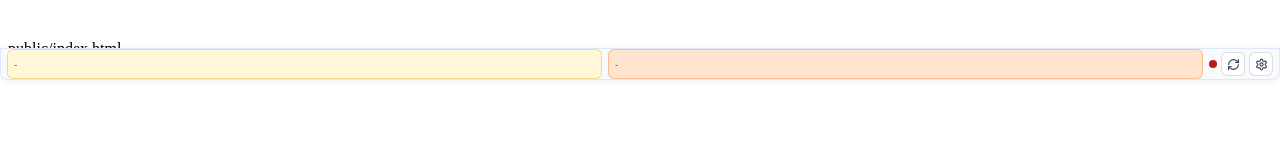
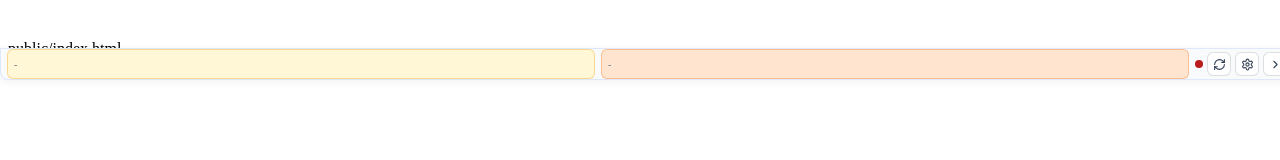
Before and after one commit to lanzoninicola/amm-saipos-extension, a React (Vite) app: page / in a window 1280 px wide. Shown: the top 160 px of the page. Built offline with nearby package versions, Linux system fonts and the light colour scheme.

Commit message:
expander e recolher

```diff
--- a/src/inject-kds-sync.tsx
+++ b/src/inject-kds-sync.tsx
@@ -1,5 +1,5 @@
 import React, { useEffect, useRef, useState } from "react";
-import { Banknote, Bike, Check, CreditCard, Loader2, Package, RefreshCw, Settings, Wallet } from "lucide-react";
+import { Banknote, Bike, Check, ChevronLeft, ChevronRight, CreditCard, Loader2, Package, RefreshCw, Settings, Wallet } from "lucide-react";
 import ReactDOM from "react-dom/client";
 import { createPortal } from "react-dom";
 import { fieldStyle, inputStyle, labelStyle } from "./common/inject-ui-common";
@@ -22,6 +22,7 @@ const KDS_PATCH_ORDER_STATUS_MESSAGE = "KDS_PATCH_ORDER_STATUS";
 const KDS_QUEUE_BAR_MOUNT_ID = "amodomio-kds-queue-bar-root";
 const KDS_QUEUE_BAR_SPACER_ID = "amodomio-kds-queue-bar-spacer";
 const DEFAULT_KDS_QUEUE_READ_ENDPOINT = "https://amodomio.com.br/api/kds/orders";
+const KDS_QUEUE_BAR_COLLAPSED_KEY = "amodomio-kds-queue-bar-collapsed";
 
 const commandContactByCard = new Map<string, { customerName: string; customerPhone: string }>();
 
@@ -475,6 +476,8 @@ function KdsQueueTopBar() {
     const [topOffset, setTopOffset] = useState(48);
     const [headerLeft, setHeaderLeft] = useState(0);
     const [headerWidth, setHeaderWidth] = useState<number | null>(null);
+    const [suspendedByOverlay, setSuspendedByOverlay] = useState(false);
+    const [collapsed, setCollapsed] = useState(() => readStorage(KDS_QUEUE_BAR_COLLAPSED_KEY) === "1");
     const [configOpen, setConfigOpen] = useState(false);
     const [cfgEndpoint, setCfgEndpoint] = useState("");
     const [cfgApiKey, setCfgApiKey] = useState("");
@@ -506,7 +509,62 @@ function KdsQueueTopBar() {
     }, []);
 
     useEffect(() => {
-        const BAR_HEIGHT = 30;
+        writeStorage(KDS_QUEUE_BAR_COLLAPSED_KEY, collapsed ? "1" : "");
+        const spacer = document.getElementById(KDS_QUEUE_BAR_SPACER_ID) as HTMLDivElement | null;
+        if (spacer) spacer.style.height = collapsed ? "0px" : "32px";
+        if (collapsed) setConfigOpen(false);
+    }, [collapsed]);
+
+    useEffect(() => {
+        const isVisible = (el: Element | null): el is HTMLElement => {
+            if (!(el instanceof HTMLElement)) return false;
+            const style = window.getComputedStyle(el);
+            if (style.display === "none" || style.visibility === "hidden" || Number(style.opacity) === 0) return false;
+            const rect = el.getBoundingClientRect();
+            return rect.width > 0 && rect.height > 0;
+        };
+
+        const hasBlockingOverlay = () => {
+            const selectors = [
+                "uib-modal-window",
+                ".modal.in",
+                ".modal.show",
+                ".modal.fade.in",
+                ".sweet-alert",
+                ".swal2-container",
+                "[role='dialog']",
+                ".dialog",
+                ".popover:has(input), .popover:has(textarea)"
+            ];
+            for (const selector of selectors) {
+                const nodes = document.querySelectorAll(selector);
+                for (const node of nodes) {
+                    if (!isVisible(node)) continue;
+                    const rect = (node as HTMLElement).getBoundingClientRect();
+                    if (rect.width < 200 || rect.height < 80) continue;
+                    return true;
+                }
+            }
+            return false;
+        };
+
+        const update = () => setSuspendedByOverlay(hasBlockingOverlay());
+        update();
+
+        const obs = new MutationObserver(() => update());
+        obs.observe(document.body, { childList: true, subtree: true, attributes: true, attributeFilter: ["class", "style"] });
+        window.addEventListener("resize", update);
+        window.addEventListener("scroll", update, { passive: true });
+
+        return () => {
+            obs.disconnect();
+            window.removeEventListener("resize", update);
+            window.removeEventListener("scroll", update);
+        };
+    }, []);
+
+    useEffect(() => {
+        const BAR_HEIGHT = collapsed ? 0 : 30;
         const updateHeaderAnchor = () => {
             const headerEl =
                 document.querySelector<HTMLElement>("#header") ||
@@ -533,7 +591,7 @@ function KdsQueueTopBar() {
             window.removeEventListener("scroll", updateHeaderAnchor);
             window.clearInterval(timer);
         };
-    }, []);
+    }, [collapsed]);
 
     useEffect(() => {
         let cancelled = false;
@@ -664,9 +722,12 @@ function KdsQueueTopBar() {
                 top: topOffset,
                 left: headerLeft,
                 width: headerWidth ? `${headerWidth}px` : "100vw",
-                zIndex: 2147483000,
+                zIndex: suspendedByOverlay ? 1 : 2147483000,
                 padding: 0,
-                pointerEvents: "none"
+                pointerEvents: suspendedByOverlay ? "none" : "none",
+                opacity: suspendedByOverlay ? 0 : 1,
+                transform: suspendedByOverlay ? "translateY(-6px)" : "translateY(0)",
+                transition: "opacity 140ms ease, transform 140ms ease"
             }}
         >
             <div
@@ -675,25 +736,40 @@ function KdsQueueTopBar() {
                     border: "1px solid rgba(37,99,235,0.12)",
                     borderRadius: "0 0 8px 8px",
                     boxShadow: "0 2px 8px rgba(15,23,42,0.06)",
-                    padding: "0 6px",
+                    padding: collapsed ? "0 4px" : "0 6px",
                     margin: 0,
-                    pointerEvents: "auto"
-                }}
-            >
-                <div style={{ display: "grid", gridTemplateColumns: "1fr 1fr auto", gap: 6, alignItems: "center" }}>
+                    pointerEvents: "auto",
+                    marginLeft: collapsed ? "auto" : 0,
+                    width: collapsed ? "fit-content" : "100%"
+                }}
+            >
+                <div
+                    style={{
+                        display: "grid",
+                        gridTemplateColumns: collapsed ? "auto" : "1fr 1fr auto",
+                        gap: 6,
+                        alignItems: "center"
+                    }}
+                >
+                    {!collapsed && (
                         <QueueColumn
                             tone="amber"
                             commandNumbers={snapshot.aguardandoForno}
                             onCommandClick={handleFinalizeCommand}
                             commandUiStateById={commandUiStateById}
                         />
+                    )}
+                    {!collapsed && (
                         <QueueColumn
                             tone="orange"
                             commandNumbers={snapshot.assando}
                             onCommandClick={handleFinalizeCommand}
                             commandUiStateById={commandUiStateById}
                         />
-                    <div style={{ position: "relative", display: "flex", alignItems: "center", gap: 4 }}>
+                    )}
+                    <div style={{ position: "relative", display: "flex", alignItems: "center", gap: 4, justifySelf: "end" }}>
+                        {!collapsed && (
+                            <>
                         <span
                             title={
                                 status === "error"
@@ -751,6 +827,28 @@ function KdsQueueTopBar() {
                             }}
                         >
                             <Settings size={13} />
+                        </button>
+                            </>
+                        )}
+                        <button
+                            type="button"
+                            title={collapsed ? "Expandir barra KDS" : "Recolher barra KDS"}
+                            onClick={() => setCollapsed((prev) => !prev)}
+                            style={{
+                                border: "1px solid rgba(17,24,39,0.14)",
+                                background: "#fff",
+                                color: "#334155",
+                                width: 24,
+                                height: 24,
+                                borderRadius: 6,
+                                display: "inline-flex",
+                                alignItems: "center",
+                                justifyContent: "center",
+                                cursor: "pointer",
+                                padding: 0
+                            }}
+                        >
+                            {collapsed ? <ChevronLeft size={13} /> : <ChevronRight size={13} />}
                         </button>
                         {configOpen && (
                             <div
```
Also changed, not shown: public/main.js. Lines whose indentation alone changed are shown as unchanged.
